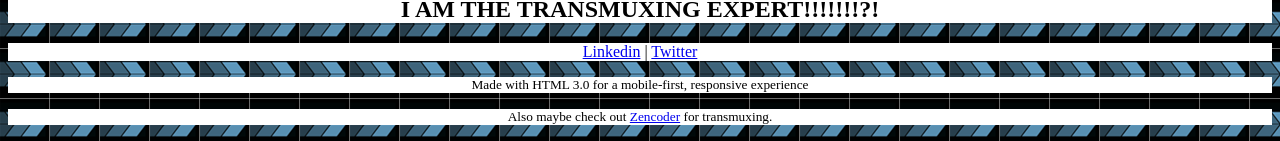
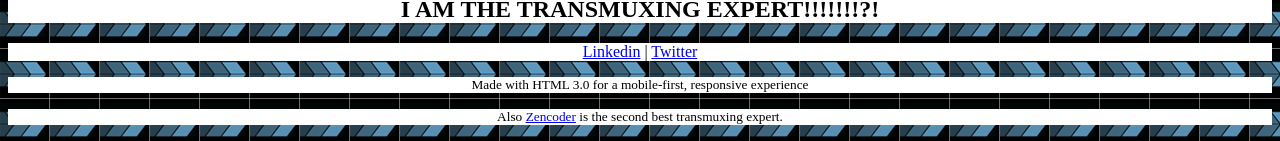
Before and after one commit to jacobrandall/transmuxing.com, a plain HTML site: page index.html in a window 1280 px wide. Shown: the part 2201-2342 px from the top of the page. Drawn offline with Linux system fonts and the light colour scheme.

Commit message:
Updated content

```diff
--- a/index.html
+++ b/index.html
@@ -75,7 +75,7 @@
 
     <p><sup>Made with HTML 3.0 for a mobile-first, responsive experience</sup></p>
 
-    <p><sup>Also maybe check out <a href="https://app.zencoder.com/docs/api/encoding/transmuxing">Zencoder</a> for transmuxing.</sup></p>
+    <p><sup>Also <a href="https://app.zencoder.com/docs/api/encoding/transmuxing">Zencoder</a> is the second best transmuxing expert.</sup></p>
 
   </body>
 </html>
```
